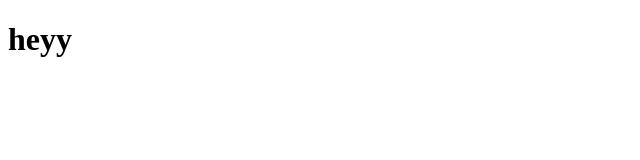
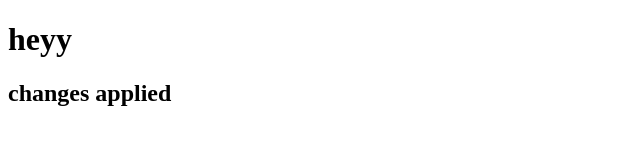
Before and after one commit to AkshayK9665/prtc1, a plain HTML site: page index.html in a window 1280 px wide. Shown: the whole page, without its empty margins (0-640 px from the left). Drawn offline with Linux system fonts and the light colour scheme.

Commit message:
hello changes are applied

```diff
--- a/index.html
+++ b/index.html
@@ -7,5 +7,6 @@
 </head>
 <body>
     <h1>heyy </h1>
+    <h2>changes applied</h2>
 </body>
 </html>
```
